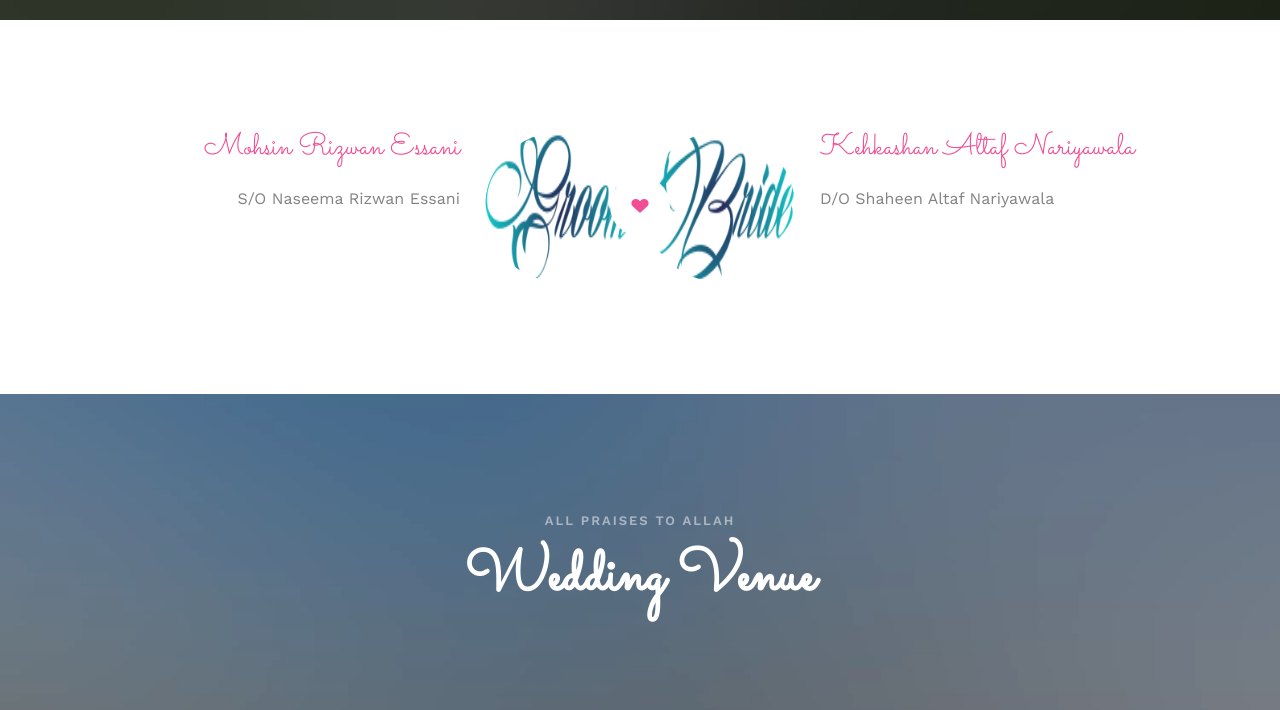
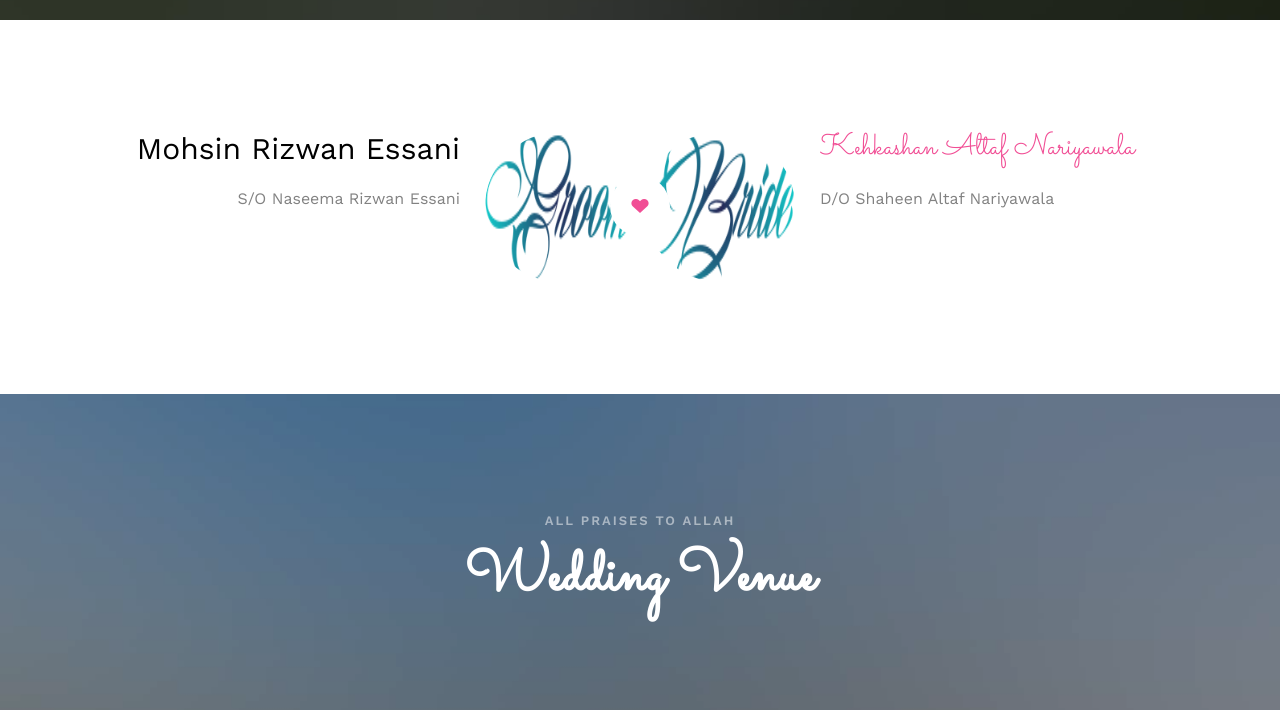
Before and after one commit to mohsinessani/wedding-invite, a plain HTML site: page index.html in a window 1280 px wide. Shown: the part 880-1590 px from the top of the page. Drawn offline with nearby package versions, Linux system fonts and the light colour scheme; files whose address does not match are found by name.

Commit message:
Update index.html

```diff
--- a/index.html
+++ b/index.html
@@ -87,7 +87,7 @@
 						<img src="images/groom.png" alt="groom" class="img-responsive">
 					</div>
 					<div class="desc-groom">
-						<h3>Mohsin Rizwan Essani</h3>
+						<h2>Mohsin Rizwan Essani</h2>
 						<p>S/O Naseema Rizwan Essani</p>
 					</div>
 				</div>
```
